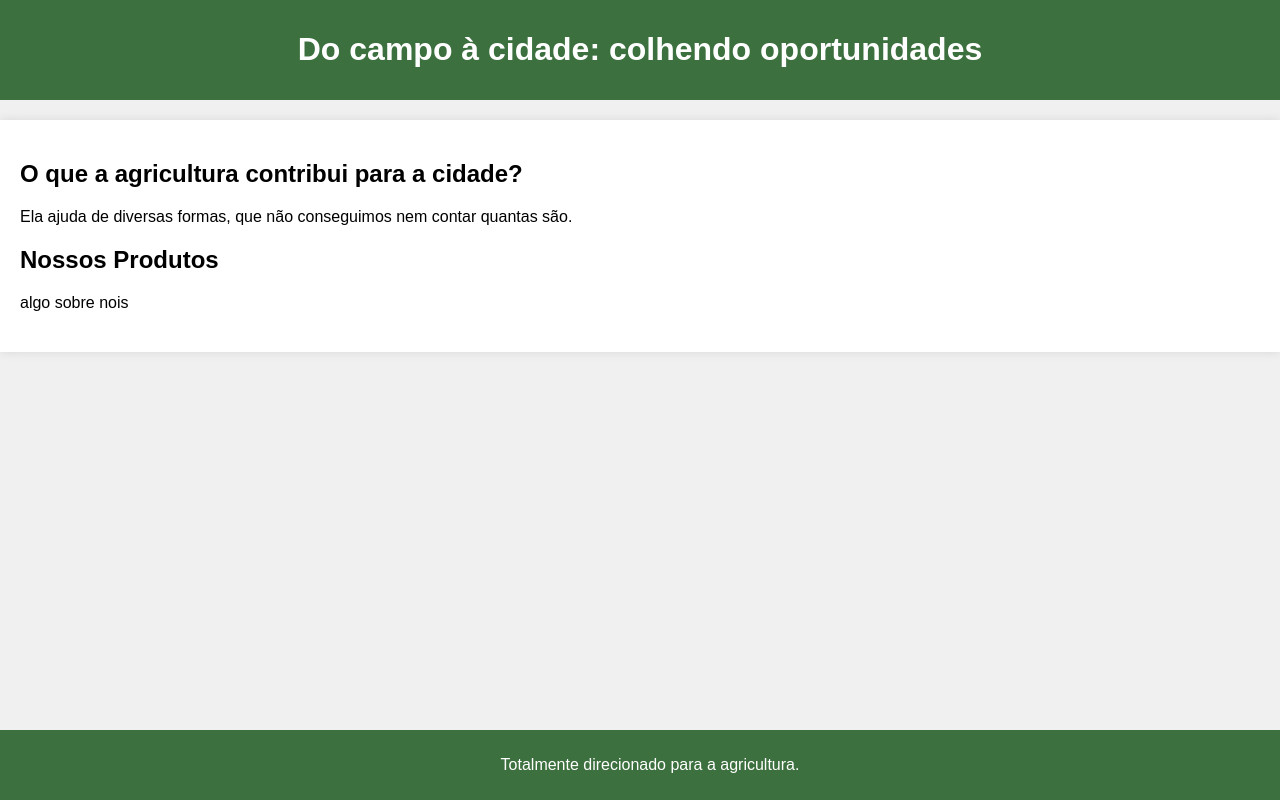
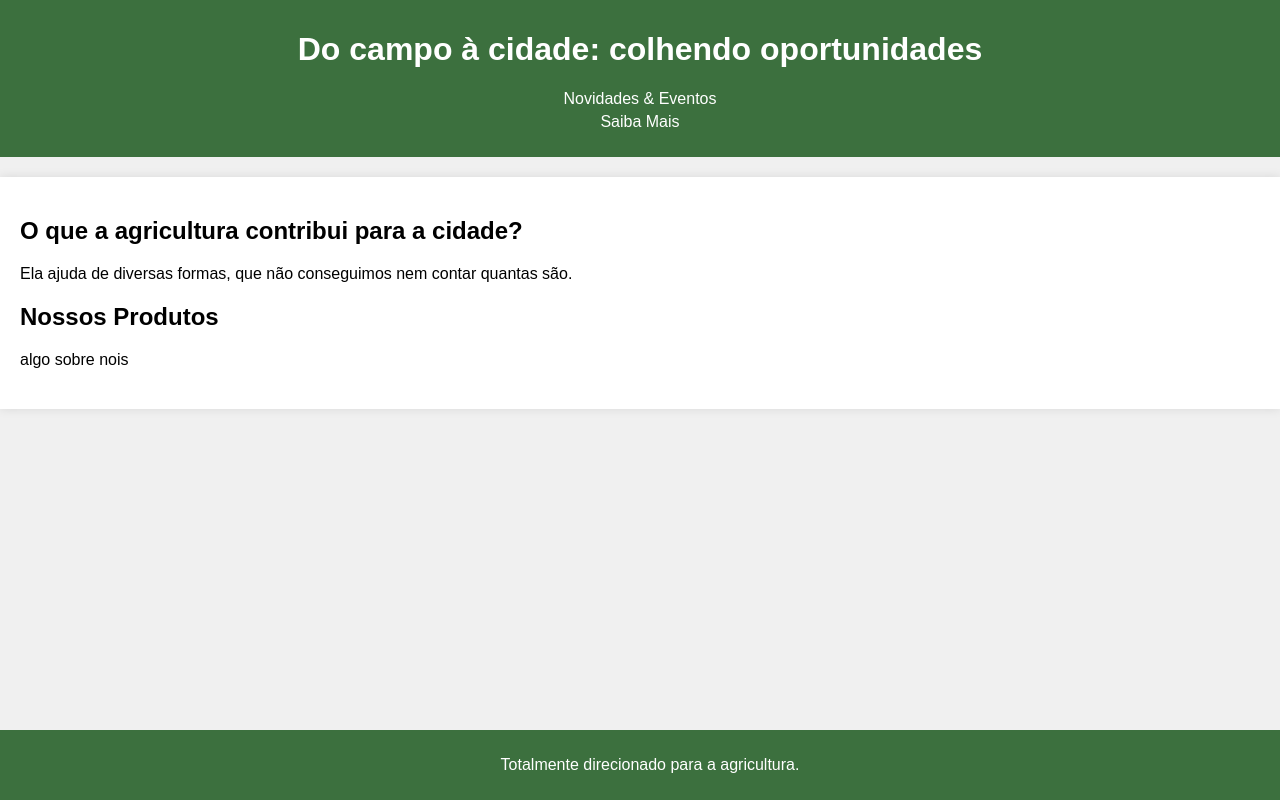
Before and after one commit to VeineHellen/projeto-agrinho, a plain HTML site: page index.html in a window 1280 px wide. Drawn offline with Linux system fonts and the light colour scheme.

Commit message:
aleatorio

```diff
--- a/index.html
+++ b/index.html
@@ -3,12 +3,16 @@
 <head>
     <meta charset="UTF-8">
     <meta name="viewport" content="width=device-width, initial-scale=1.0">
-    <title>AGRICULTURA</title>
+    <title>Agricultura</title>
     <link rel="stylesheet" href="style.css">
 </head>
 <body>
-    <header>
+    <header class="cabecalho">
         <h1 class="titulo-principal">Do campo à cidade: colhendo oportunidades</h1>
+        <ul class="cabecalho-lista">
+            <li class="cabecalho-lista-item">Novidades & Eventos</li>
+            <li class="cabecalho-lista-item">Saiba Mais</li>
+        </ul>
     </header>
     <main>
         <section>
```
